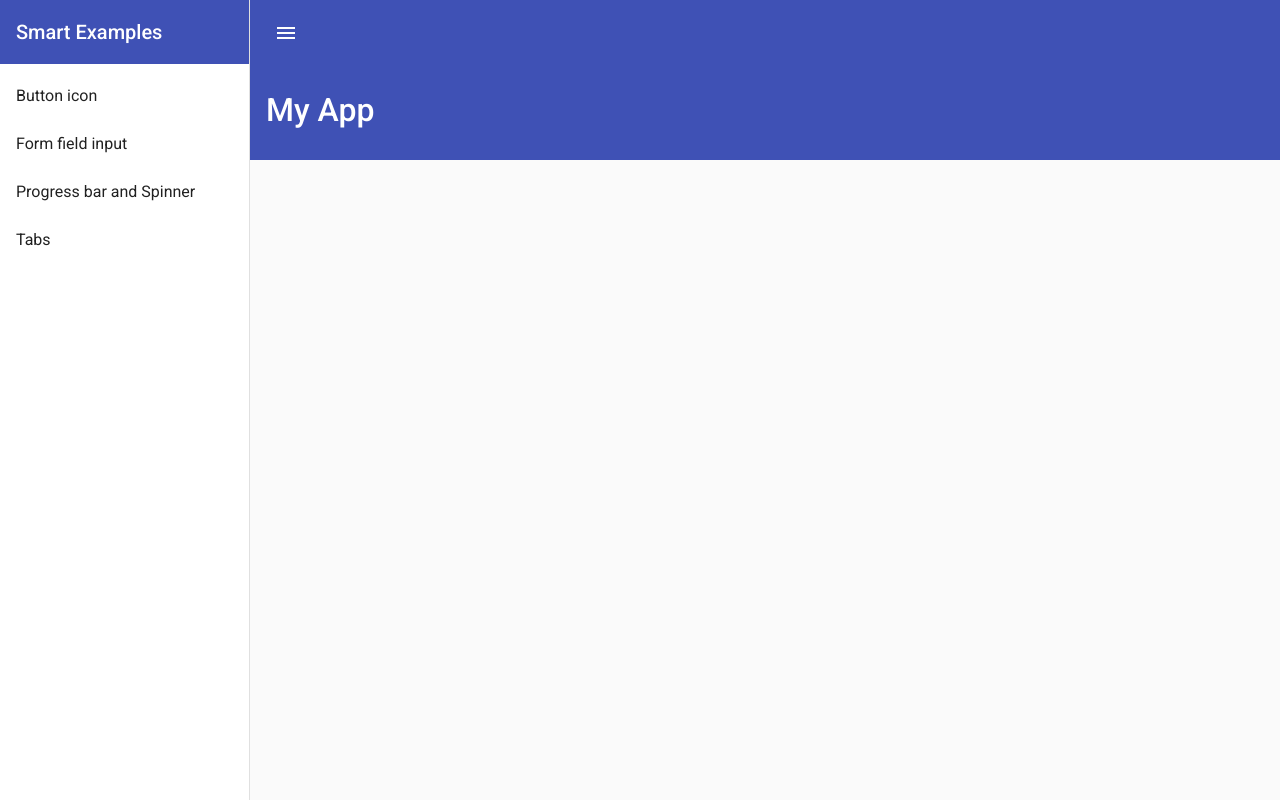
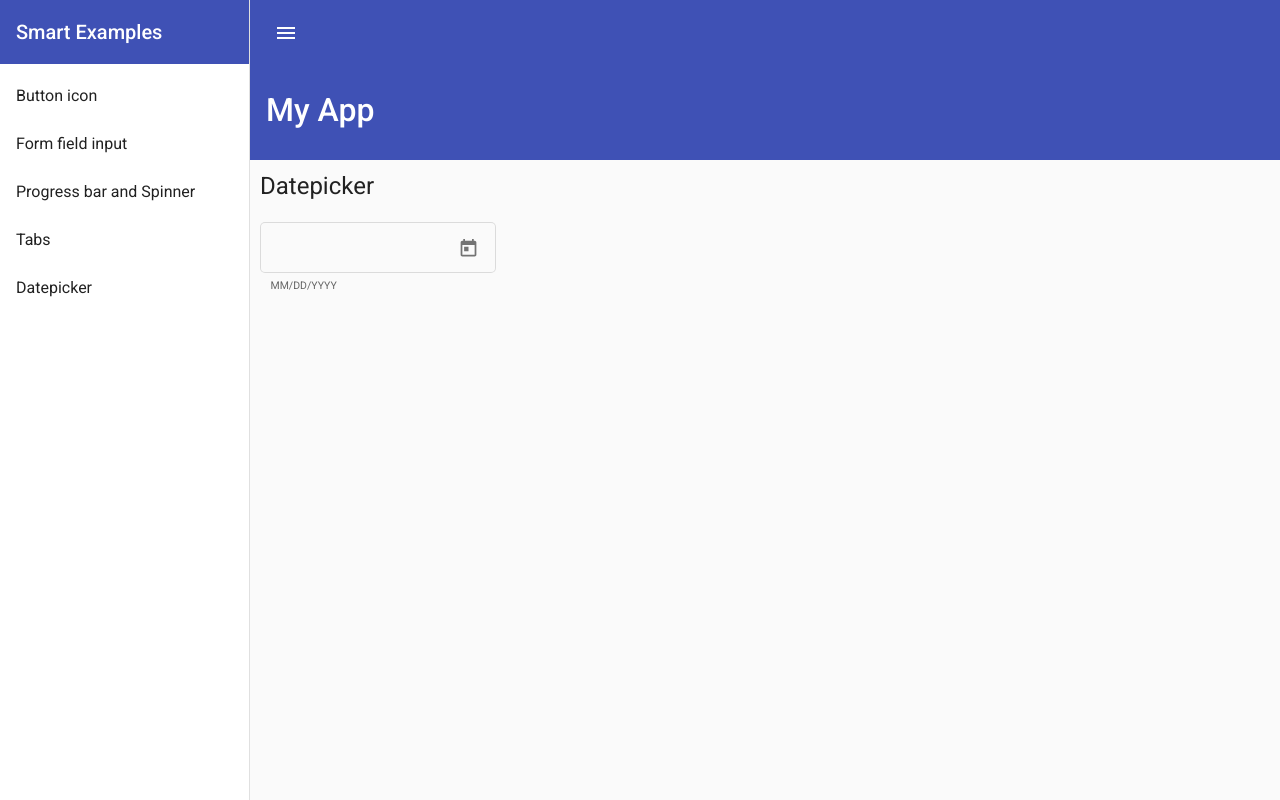
Before and after one commit to vsandrade/RxJS_Angular_Material, an Angular app in the folder Angular-Material/: page /datepicker in a window 1280 px wide. Before the commit this address led to /. Built offline with nearby package versions, Linux system fonts and the light colour scheme.

Commit message:
adding datepicker with cdk platform

```diff
--- a/Angular-Material/src/app/Material/Material.module.ts
+++ b/Angular-Material/src/app/Material/Material.module.ts
@@ -11,6 +11,8 @@ import { MatListModule } from '@angular/material/list';
 import { MatProgressBarModule } from '@angular/material/progress-bar';
 import { MatProgressSpinnerModule } from '@angular/material/progress-spinner';
 import { MatTabsModule } from '@angular/material/tabs';
+import { MatDatepickerModule } from '@angular/material/datepicker';
+import { MatNativeDateModule } from '@angular/material/core'
 
 @NgModule({
   exports: [
@@ -23,7 +25,9 @@ import { MatTabsModule } from '@angular/material/tabs';
     MatListModule,
     MatProgressBarModule,
     MatProgressSpinnerModule,
-    MatTabsModule
+    MatTabsModule,
+    MatDatepickerModule,
+    MatNativeDateModule
   ],
   declarations: [],
   providers: [
--- a/Angular-Material/src/app/app-routing.module.ts
+++ b/Angular-Material/src/app/app-routing.module.ts
@@ -4,16 +4,18 @@ import { ButtonsIconsComponent } from './buttons-icons/buttons-icons.component';
 import { FormFieldInputComponent } from './form-field-input/form-field-input.component';
 import { ProgressSpinnerComponent } from './progress-spinner/progress-spinner.component';
 import { TabsComponent } from './tabs/tabs.component';
+import { DatepickerComponent } from './datepicker/datepicker.component';
 
 const routes: Routes = [
   { path: 'buttonIcon', component: ButtonsIconsComponent },
   { path: 'formFieldInput', component: FormFieldInputComponent },
   { path: 'progBarSpinner', component: ProgressSpinnerComponent },
-  { path: 'tabs', component: TabsComponent }
+  { path: 'tabs', component: TabsComponent },
+  { path: 'datepicker', component: DatepickerComponent }
 ];
 
 @NgModule({
   imports: [RouterModule.forRoot(routes)],
-  exports: [RouterModule]
+exports: [RouterModule]
 })
 export class AppRoutingModule { }
--- a/Angular-Material/src/app/app.component.html
+++ b/Angular-Material/src/app/app.component.html
@@ -14,6 +14,7 @@
     <a mat-list-item routerLink="/formFieldInput">Form field input</a>
     <a mat-list-item routerLink="/progBarSpinner">Progress bar and Spinner</a>
     <a mat-list-item routerLink="/tabs">Tabs</a>
+    <a mat-list-item routerLink="/datepicker">Datepicker</a>
   </mat-nav-list>
   </mat-sidenav>
 
--- a/Angular-Material/src/app/app.module.ts
+++ b/Angular-Material/src/app/app.module.ts
@@ -11,6 +11,7 @@ import { ButtonsIconsComponent } from './buttons-icons/buttons-icons.component';
 import { FormFieldInputComponent } from './form-field-input/form-field-input.component';
 import { ProgressSpinnerComponent } from './progress-spinner/progress-spinner.component';
 import { TabsComponent } from './tabs/tabs.component';
+import { DatepickerComponent } from './datepicker/datepicker.component';
 
 @NgModule({
   declarations: [
@@ -18,7 +19,8 @@ import { TabsComponent } from './tabs/tabs.component';
     ButtonsIconsComponent,
     FormFieldInputComponent,
     ProgressSpinnerComponent,
-    TabsComponent
+    TabsComponent,
+    DatepickerComponent
   ],
   imports: [
     BrowserModule,
--- /dev/null
+++ b/Angular-Material/src/app/datepicker/datepicker.component.html
@@ -0,0 +1,17 @@
+<h1>Datepicker</h1>
+
+<mat-form-field>
+  <input
+    matInput
+    [matDatepicker]="picker"
+    [min]="minDate"
+    [max]="maxDate"
+  >
+  <mat-hint>MM/DD/YYYY</mat-hint>
+  <mat-datepicker-toggle matSuffix [for]="picker"></mat-datepicker-toggle>
+  <mat-datepicker
+    #picker
+    [startAt]="startDate"
+    [touchUi]="isTouchDevice"
+  ></mat-datepicker>
+</mat-form-field>
--- /dev/null
+++ b/Angular-Material/src/app/datepicker/datepicker.component.ts
@@ -0,0 +1,23 @@
+import { Component, OnInit } from '@angular/core';
+import { Platform } from '@angular/cdk/platform';
+
+@Component({
+  selector: 'app-datepicker',
+  templateUrl: './datepicker.component.html',
+  styleUrls: ['./datepicker.component.scss']
+})
+export class DatepickerComponent implements OnInit {
+  public startDate = new Date(2022, 9, 28)
+  public minDate = new Date(2022, 8, 28)
+  public maxDate = new Date(2022, 11, 28)
+
+  constructor(private platform: Platform) { }
+
+  ngOnInit(): void {
+  }
+
+  get isTouchDevice() {
+    return this.platform.ANDROID || this.platform.IOS;
+  }
+
+}
```
Also changed, not shown: Angular-Material/src/app/datepicker/datepicker.component.scss (added).
